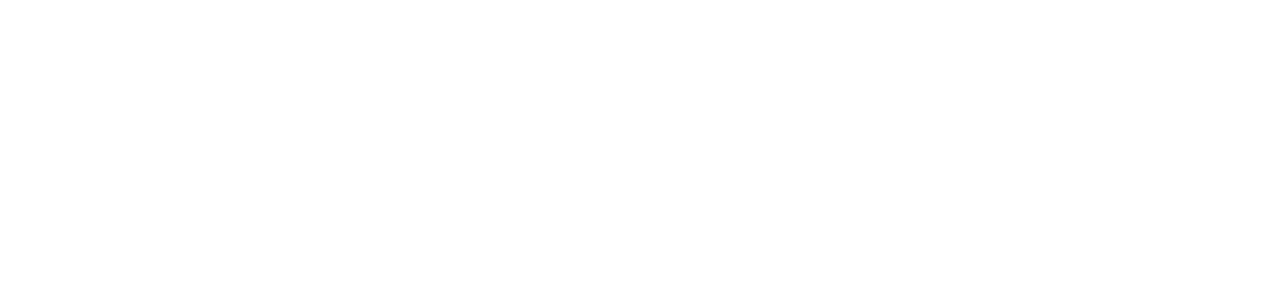
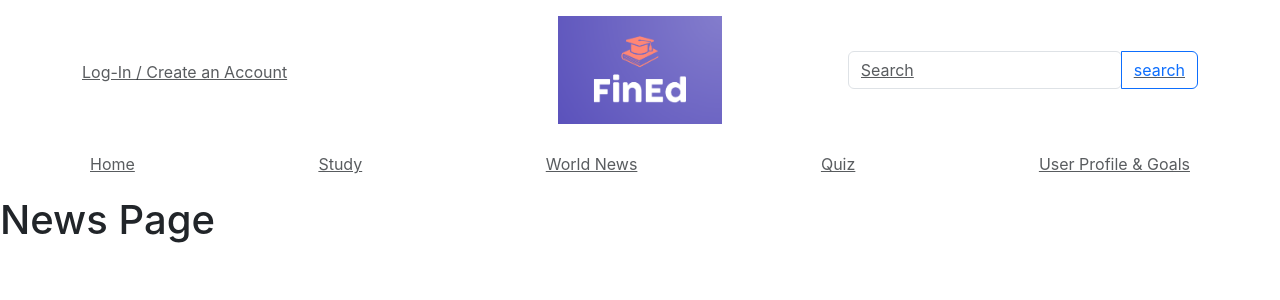
Before and after one commit to anshuman2601/momoneynoloans, a React (Create React App) app: page /news in a window 1280 px wide. Before the commit this address had no page. Shown: the top 300 px of the page. Built offline with nearby package versions, Linux system fonts and the light colour scheme.

Commit message:
Added Links

```diff
--- a/src/App.js
+++ b/src/App.js
@@ -1,12 +1,13 @@
 import React from 'react';
 import Home from './Home';
 import Quiz from './Quiz';
-
 import Terms from './Terms';
 import Videos from './Videos';
 import Login from './Login';
 import Register from './Register';
 import Study from './Study';
+import News from './News';
+import Profile from './Profile';
 import { BrowserRouter, Route, Routes } from 'react-router-dom';
 
 function App(){
@@ -20,6 +21,8 @@
         <Route path="/login" element={<Login />} />
         <Route path="/register" element={<Register />} />
         <Route path="/study" element={<Study />} />
+        <Route path="/news" element={<News />} />
+        <Route path="/profile" element={<Profile />} />
       </Routes>
     </BrowserRouter>
   );
--- a/src/Navbar.js
+++ b/src/Navbar.js
@@ -13,13 +13,13 @@
               </Link>
             </div>
             <div class="col-4 text-center">
-              <a class="blog-header-logo text-dark" href="#">
+              <Link class="blog-header-logo text-dark" href="#">
               {<img src={title} width="164" height="108" alt="logo"/>}
-              </a>
+              </Link>
             </div>
 
             <div class="col-4 d-flex justify-content-end align-items-center">
-              <a class="text-muted" href="#">
+              <Link class="text-muted" href="#">
                 <div class="input-group">
                   <input
                     type="search"
@@ -32,28 +32,28 @@
                     search
                   </button>
                 </div>
-              </a>
+              </Link>
             </div>
           </div>
         </header>
 
         <div class="nav-scroller py-1 mb-2">
           <nav class="nav d-flex justify-content-between">
-            <a class="p-2 text-muted" href="#">
+            <Link class="p-2 text-muted" to="/">
               Home
-            </a>
-            <Link class="p-2 text-muted" to="/Study">
+            </Link>
+            <Link class="p-2 text-muted" to="/study">
               Study
             </Link>
-            <a class="p-2 text-muted" href="#">
+            <Link class="p-2 text-muted" to="/news">
               World News
-            </a>
-            <a class="p-2 text-muted" href="#">
+            </Link>
+            <Link class="p-2 text-muted" to="/quiz">
               Quiz
-            </a>
-            <a class="p-2 text-muted" href="#">
+            </Link>
+            <Link class="p-2 text-muted" to="/profile">
               User Profile & Goals
-            </a>
+            </Link>
           </nav>
         </div>
 
--- /dev/null
+++ b/src/News.js
@@ -0,0 +1,14 @@
+import React from 'react';
+import { Link } from 'react-router-dom';
+import Navbar from './Navbar';
+
+function News() {
+  return (
+    <div>
+        <Navbar />
+        <h1>News Page</h1>
+    </div>
+  )
+}
+
+export default News
--- /dev/null
+++ b/src/Profile.js
@@ -0,0 +1,14 @@
+import React from 'react';
+import Navbar from './Navbar';
+import { Link } from 'react-router-dom';
+
+function Profile() {
+  return (
+    <div>
+        <Navbar />
+        <h1>Profile Page</h1>
+    </div>
+  )
+}
+
+export default Profile
--- a/src/Quiz.js
+++ b/src/Quiz.js
@@ -1,9 +1,11 @@
-import './App.css';
-
+import React from 'react';
+import { Link } from 'react-router-dom';
+import Navbar from './Navbar';
 
 function Quiz(){
   return(
-    <div className="App">
+    <div>
+    <Navbar />
       <h1> Knowledge Quiz</h1>
 
 
@@ -42,13 +44,8 @@
   <div class="text-end">
     <button type="button" class="btn btn-primary">Submit</button>
   </div>
-</div>
-
-
-
-
-
-    </div>
+      </div>
+      </div>
   );
 }
 
--- a/src/Study.js
+++ b/src/Study.js
@@ -1,5 +1,6 @@
 import React from 'react';
 import Navbar from './Navbar';
+
 function Study() {
   return (
     <div>
```
